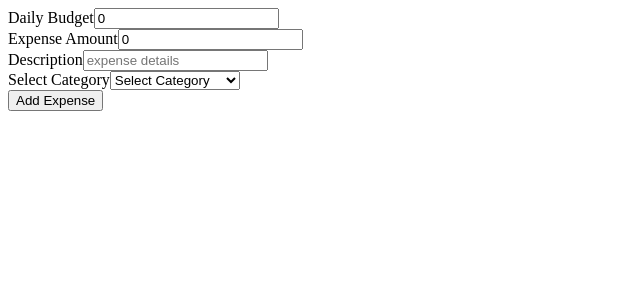
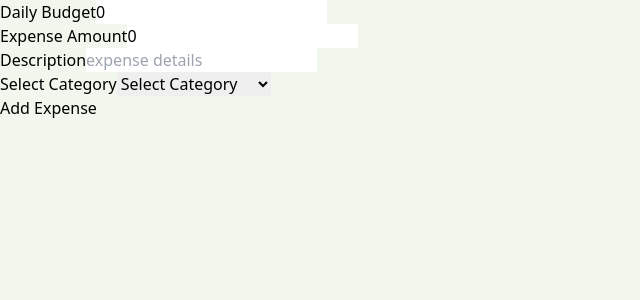
Before and after one commit to jvillad/simple-expense-tracker, a React (Vite) app: page / in a window 1280 px wide. Shown: the top 300 px of the page, without its empty margins (0-640 px from the left). Built offline with nearby package versions, Linux system fonts and the light colour scheme.

Commit message:
body css and update title

```diff
--- a/index.html
+++ b/index.html
@@ -3,7 +3,7 @@
   <head>
     <meta charset="UTF-8" />
     <meta name="viewport" content="width=device-width, initial-scale=1.0" />
-    <title>Vite + React + TS</title>
+    <title>Basic Expense Tracker</title>
   </head>
   <body>
     <div id="root"></div>
--- a/src/index.css
+++ b/src/index.css
@@ -0,0 +1,29 @@
+@tailwind base;
+@tailwind components;
+@tailwind utilities;
+
+:root {
+  --black: #0a0a0a;
+  --richblack: #011627;
+  --hotmag: #ff17e4;
+  --cream: #f1f7ed;
+  --yellow: #faa916;
+  --secondyellow: #ff9f1c;
+  --maroon: #b33951;
+  --red: #eb5160;
+  --grey: #f3f8f7;
+  --blue: #042457;
+  --opal: #f19190;
+  --darkgrey: #888;
+  --ghostwhite: #fdfffc;
+  --space: 'Space Mono', monospace;
+  --roboto: 'Roboto', sans-serif;
+  --poppins: 'Poppins', sans-serif;
+}
+
+html,
+body {
+  padding: 0;
+  margin: 0;
+  background-color: var(--cream);
+}
```
